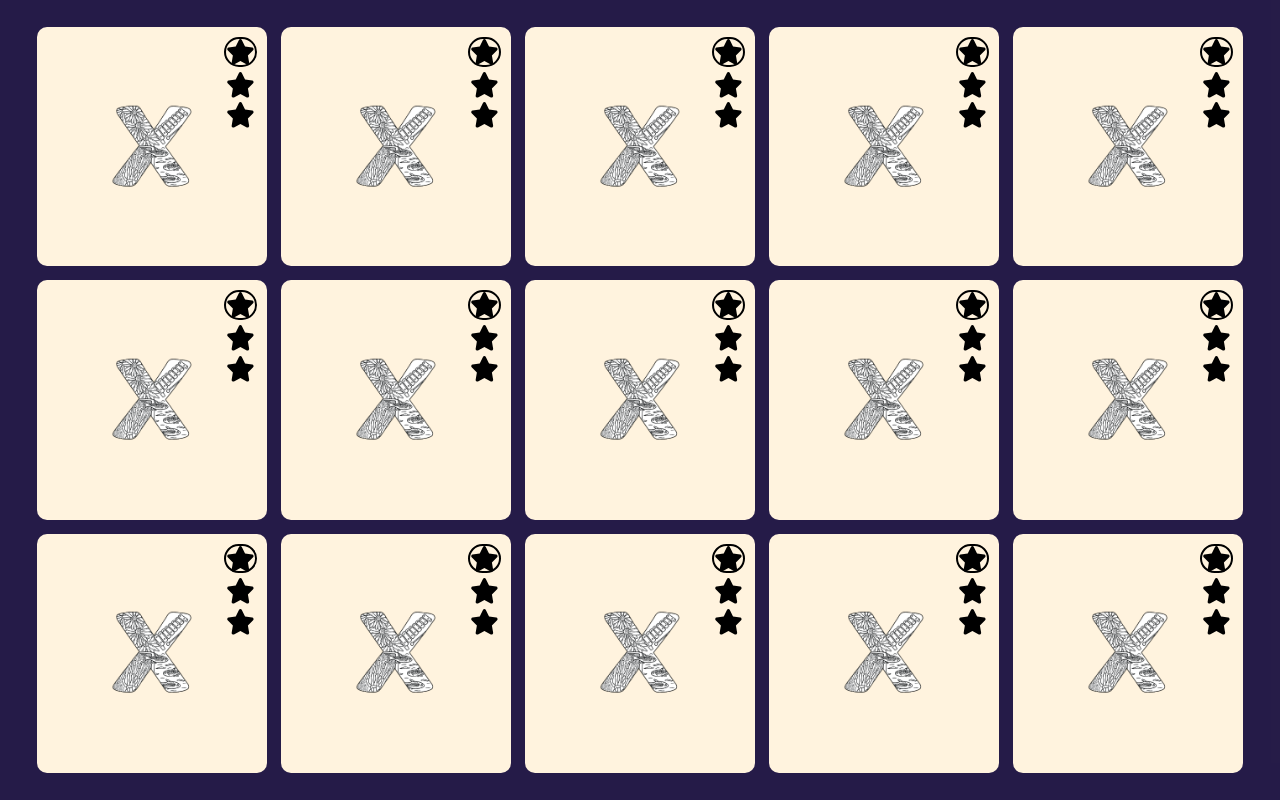
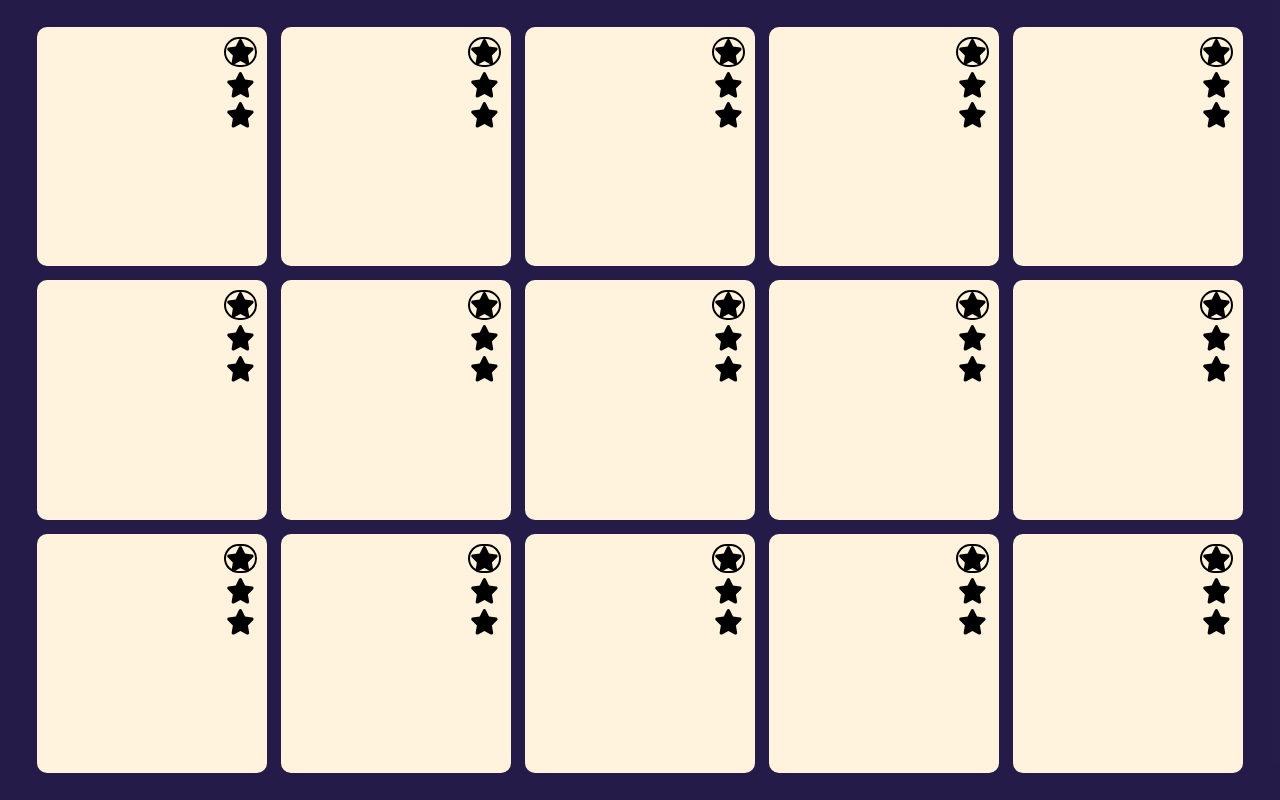
Before and after one commit to alefron/Stella, an Angular app in the folder Stella/: page /gamerBoard in a window 1280 px wide. Shown: the top 800 px of the page. Built offline with nearby package versions, Linux system fonts and the light colour scheme.

Commit message:
x on click

```diff
--- a/Stella/src/uicomponents/card/card.component.html
+++ b/Stella/src/uicomponents/card/card.component.html
@@ -5,5 +5,5 @@
         <fa-icon class="icon-star" [icon]="icon"></fa-icon>
     </div>
 
-    <img class="x-image" [src]="pathToXImage">
+    <img *ngIf="isSelected" class="x-image" [src]="pathToXImage">
 </div>
--- a/Stella/src/uicomponents/card/card.component.ts
+++ b/Stella/src/uicomponents/card/card.component.ts
@@ -17,6 +17,6 @@ export class CardComponent {
   public icon = faStar;
 
   public cardClicked() {
-
+    this.isSelected = !this.isSelected;
   }
 }
```
